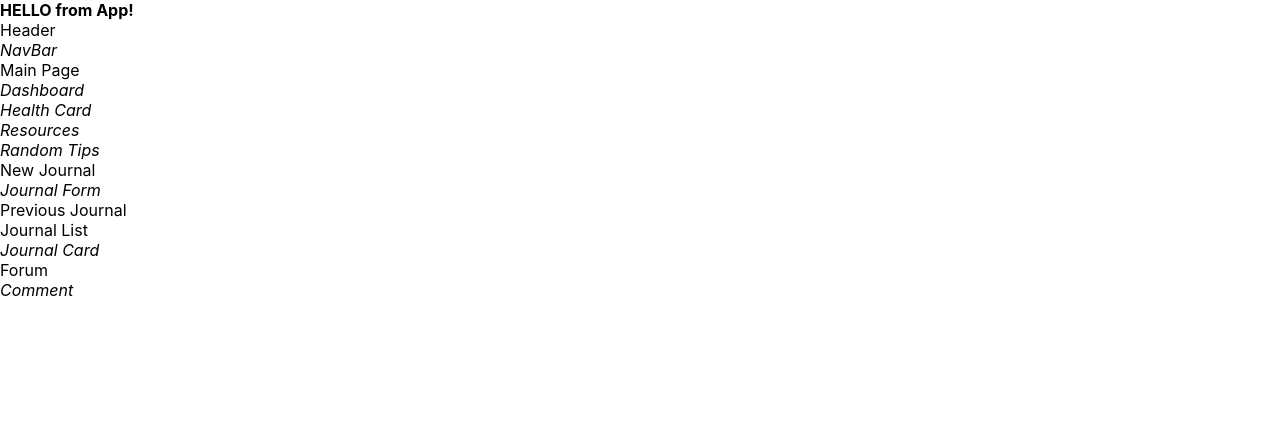
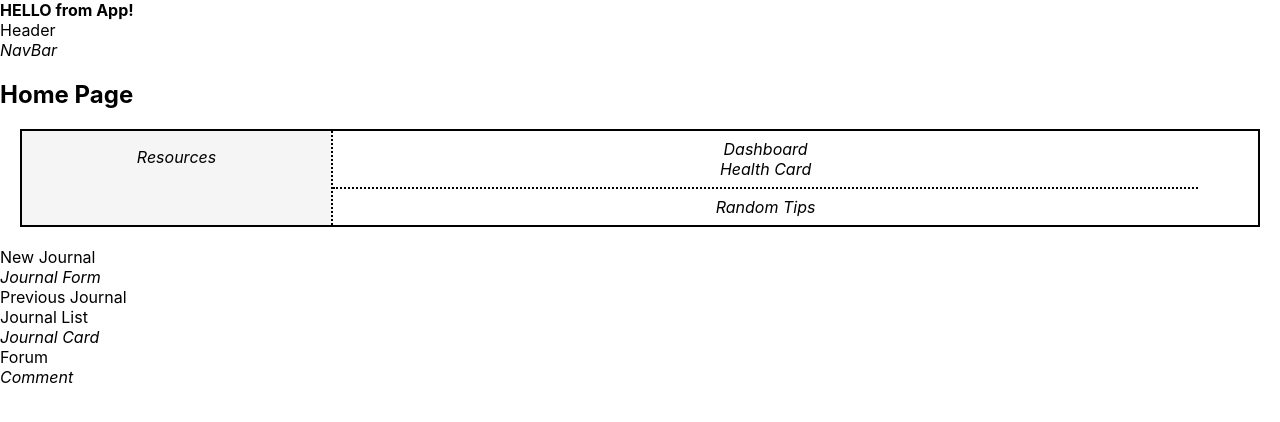
Before and after one commit to timmyyan-git/stress-buster-health-journal, a React (Create React App) app in the folder project/: page / in a window 1280 px wide. Shown: the top 422 px of the page. Built offline with nearby package versions, Linux system fonts and the light colour scheme.

Commit message:
dashboard sections css

```diff
--- a/project/src/MainPage.js
+++ b/project/src/MainPage.js
@@ -6,12 +6,23 @@ import RandomTips from "./RandomTips"
 function MainPage (){
 
     return (
-        <div>
-        Main Page
-        <Dashboard />
-        <Resources />
-        <RandomTips />
+        <>
+        <h2>Home Page</h2>
+        <div className="dashboard-container">
+             <section className="resources-section">
+                <Resources />
+             </section>
+             <section className="dashboard-section">
+                <div className="dashboard">
+                <Dashboard />
+                </div>
+                <div className="random-section">
+                <RandomTips />
+                </div>
+             </section>
+
         </div>
+        </>
     )
 }
 
--- a/project/src/index.css
+++ b/project/src/index.css
@@ -11,3 +11,41 @@ code {
   font-family: source-code-pro, Menlo, Monaco, Consolas, 'Courier New',
     monospace;
 }
+
+
+
+/* dashboard CSS */
+
+.dashboard-container {
+  display: flex;
+  flex-direction: row;
+  border: 2px solid;
+  margin: 20px;
+}
+
+.resources-section {
+  text-align: center;
+  border-right: 2px dotted;
+  min-width: 25%;
+  max-width: 25%;
+  padding-top: 1rem;
+  background-color: rgb(245, 245, 245);
+}
+
+.dashboard-section {
+  text-align: center;
+  display: flex;
+  flex-direction: column;
+  width: 70%;
+}
+
+.random-section {
+    padding-top: .5rem;
+    border-top: 2px dotted;
+    padding-bottom:.5rem;
+}
+
+.dashboard {
+  padding-top: .5rem;
+  padding-bottom:.5rem;
+}
```
